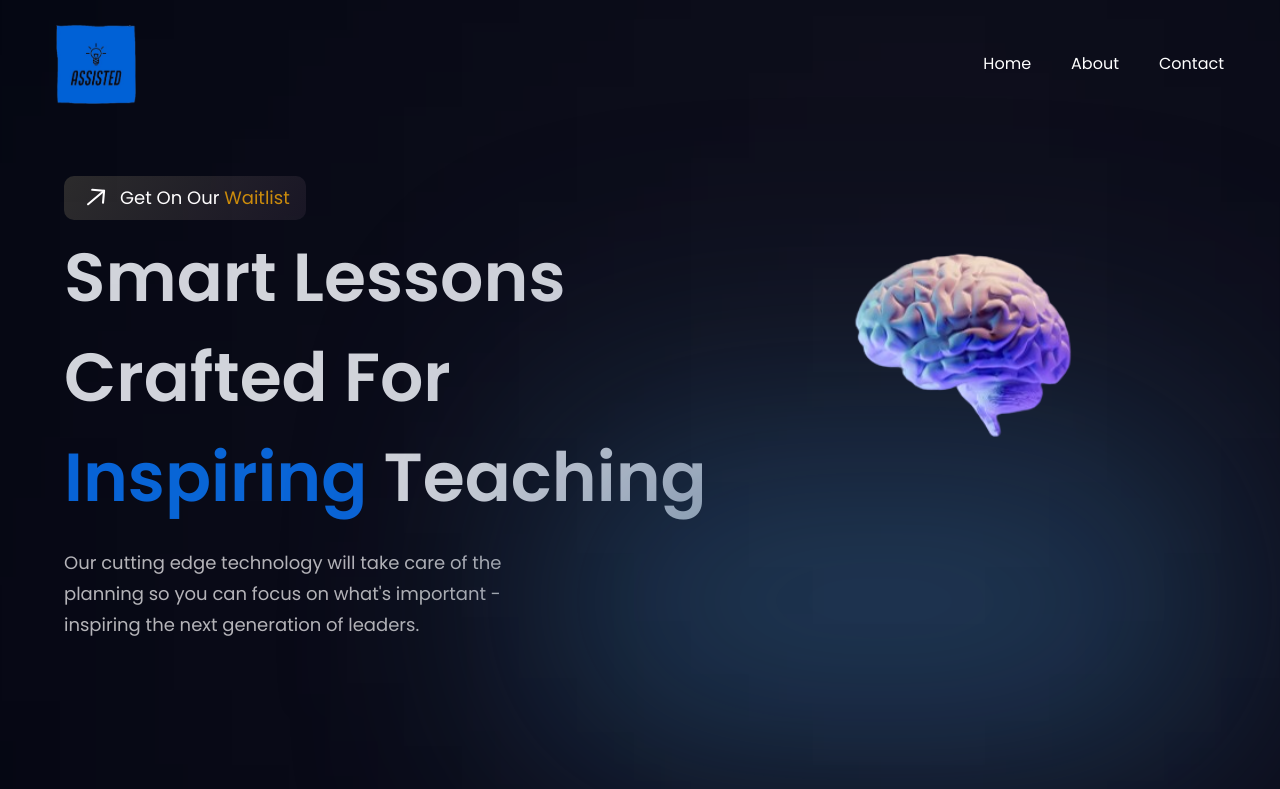
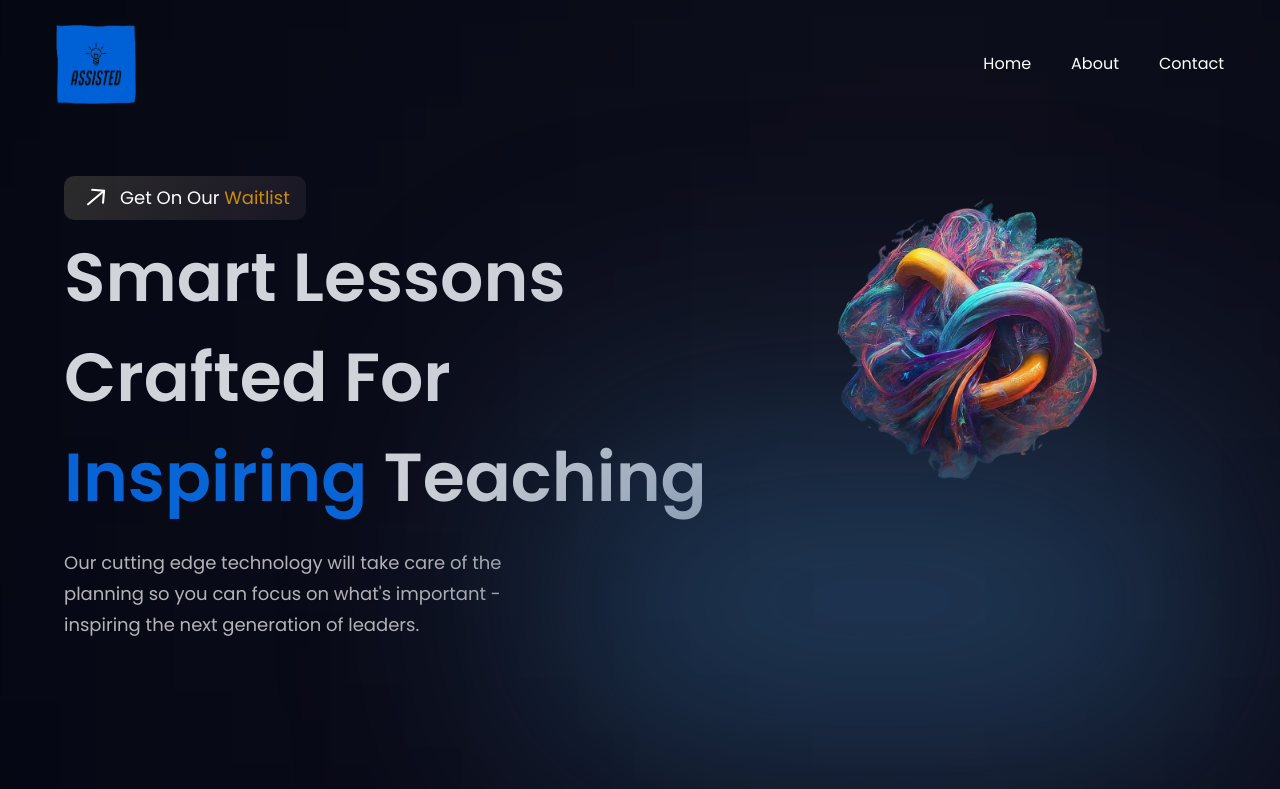
Before and after one commit to kgotsosm/assistEd, a React (Vite) app: page / in a window 1280 px wide. Shown: the top 789 px of the page. Built offline with nearby package versions, Linux system fonts and the light colour scheme.

Commit message:
Changed hero section image

```diff
--- a/src/assets/index.js
+++ b/src/assets/index.js
@@ -15,11 +15,11 @@ import linkedin from "./linkedin.svg";
 import twitter from "./twitter.svg";
 import brain from "./brain.png"
 import teacher from './teacher.png'
-import display from "./display.jpg"
+import hero from "./hero.png"
 
 export {
   logo,
-  display,
+  hero,
   teacher,
   brain,
   robot,
--- a/src/components/Hero.jsx
+++ b/src/components/Hero.jsx
@@ -1,7 +1,6 @@
 import React from "react";
 import styles from "../styles";
-import { brain, arrowUp } from "../assets";
-import GetStarted from "./GetStarted";
+import { hero, arrowUp } from "../assets";
 
 const Hero = () => {
   return (
@@ -49,7 +48,7 @@ const Hero = () => {
       </div>
       <div className="overflow-x-hidden">
             <img
-              src={brain}
+              src={hero}
               alt="brain art"
               className="relative z-[5] hidden md:block w-[400px]"
             />
```
Also changed, not shown: src/assets/hero.png (added).
